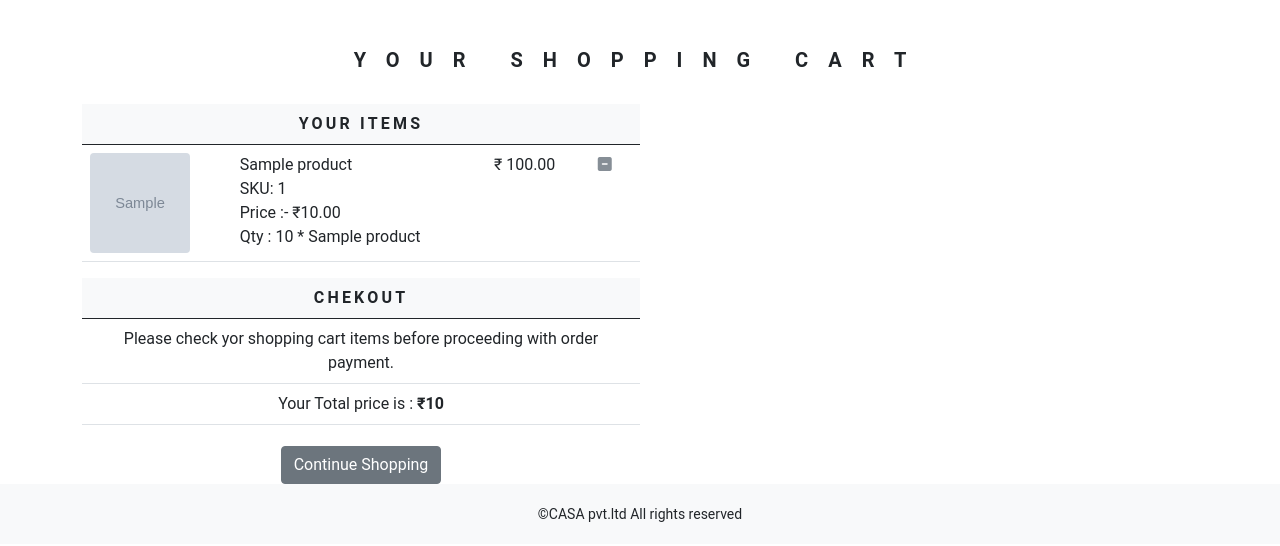
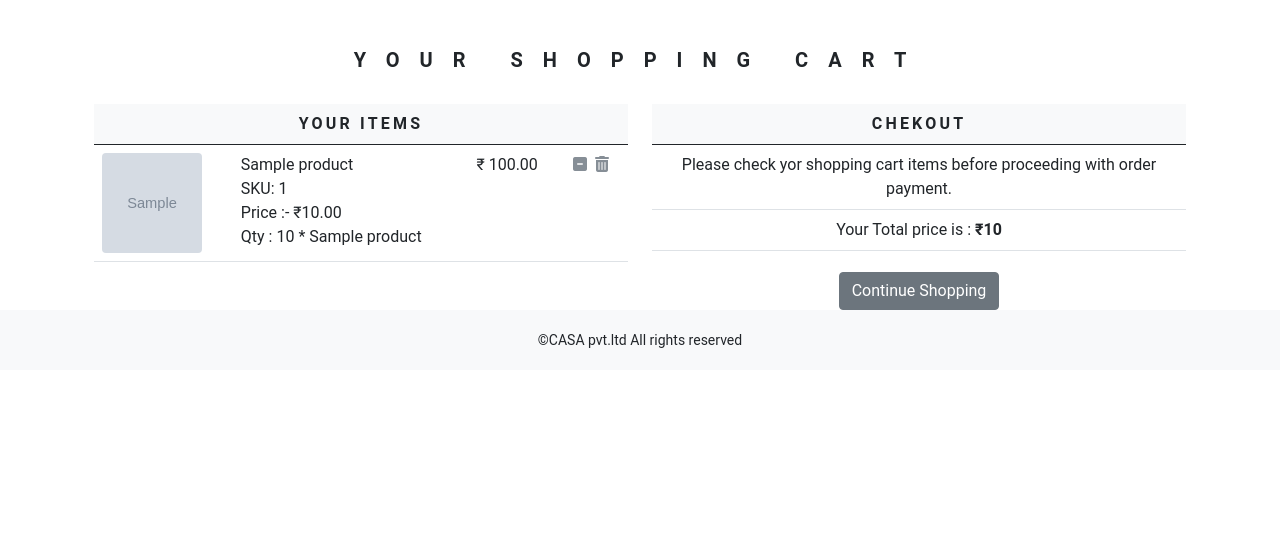
Before and after one commit to GodsonBinoy/Ecart, a Django app: template ecommerce/templates/cart.html in a window 1280 px wide. Shown: the part 254-800 px from the top of the page. Run offline with Django 3.2, Linux system fonts and the light colour scheme; tables that the repository leaves empty hold one stand-in row (values such as "Sample post"); the template is opened without the code that fills it: values that come from a table or form of the project are taken from there, most other values are stand-ins (such as "Sample title", 1, 10 or a date in 2020); grey boxes marked "Sample" are stand-in pictures; some libraries are stand-ins or nearby versions.

Commit message:
Update cart.html

```diff
--- a/ecommerce/templates/cart.html
+++ b/ecommerce/templates/cart.html
@@ -29,9 +29,9 @@ This is the cart page.Proceed to review your items and place your orders.
         </h1>
         <br>
     </div>
-</div>
+
 <div>
-    <div class="mx-auto">
+    <div class="row mx-auto">
         <div class="col-12 col-sm-12 col-md-12 col-lg-6">
             <table class="table my_table">
                 <thead class="my_custom_thead">
@@ -61,14 +61,14 @@ This is the cart page.Proceed to review your items and place your orders.
                     </td>
                     {% if cart_item.quantity < cart_item.product.stock %}
                     <td>
-                        &nbsp;<a href="{% url 'cart:add_cart'    cart_item.product.id %}" class="custom_a"><i class="fa fa-plus-square custom_icon">+</i></a>
-                        &nbsp;<a href="{% url 'cart:cart_remove' cart_item.product.id %}" class="custom_a"><i class="fa fa-minus-square custom_icon">-</i></a>
-                        &nbsp;<a href="{% url 'cart:full_remove' cart_item.product.id %}" class="custom_icon"><i class="fa-solid fa-trash-can"></i>0</a>
+                        &nbsp;<a href="{% url 'cart:add_cart'    cart_item.product.id %}" class="custom_a"><i class="fa fa-plus-square custom_icon"></i></a>
+                        &nbsp;<a href="{% url 'cart:cart_remove' cart_item.product.id %}" class="custom_a"><i class="fa fa-minus-square custom_icon"></i></a>
+                        &nbsp;<a href="{% url 'cart:full_remove' cart_item.product.id %}" class="custom_icon"><i class="fa fa-trash custom_icon"></i></a>
                     </td>
                     {% else %}
                     <td>
                         &nbsp;<a href="{% url 'cart:cart_remove' cart_item.product.id %}" class="custom_a"><i class="fa fa-minus-square custom_icon"></i></i></a>
-                        &nbsp;<a href="{% url 'cart:full_remove' cart_item.product.id %}" class="custom_icon"><i class="fa fa-trash-square custom_icon"></i></a>
+                        &nbsp;<a href="{% url 'cart:full_remove' cart_item.product.id %}" class="custom_icon"><i class="fa fa-trash custom_icon"></i></a>
                     </td>
                     {% endif %}
                 </tr>
@@ -103,7 +103,8 @@ This is the cart page.Proceed to review your items and place your orders.
     <a href="{% url 'ecartapp:allprocat' %}" class="btn btn-secondary btn-block my_custom_button">Continue Shopping</a>
 </div>
 </div>
-    </div>
+</div>
+</div>
 </div>
 {% endif %}
 {% endblock %}
```
